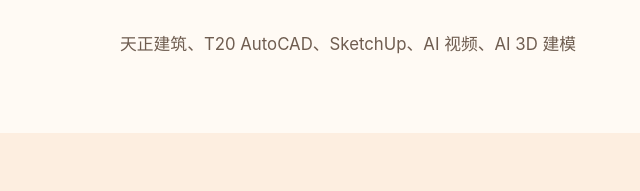
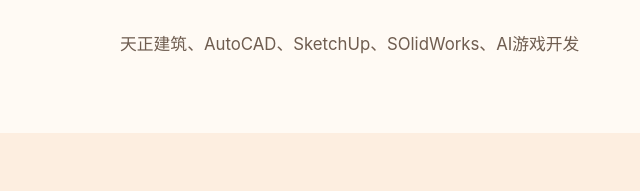
Before and after one commit to liangle0709le/personal-website, a plain HTML site: page index.html in a window 1280 px wide. Shown: the part 5353-5544 px from the top of the page, 0-640 px from the left. Drawn offline with Linux system fonts and the light colour scheme.

Commit message:
content: 更新技能栏

```diff
--- a/index.html
+++ b/index.html
@@ -286,7 +286,7 @@
     <section id="skills" class="section">
       <div class="container">
         <h2 class="section__title reveal">技能</h2>
-        <p class="skills-text reveal">天正建筑、T20 AutoCAD、SketchUp、AI 视频、AI 3D 建模</p>
+        <p class="skills-text reveal">天正建筑、AutoCAD、SketchUp、SOlidWorks、AI游戏开发</p>
       </div>
     </section>
 
```
